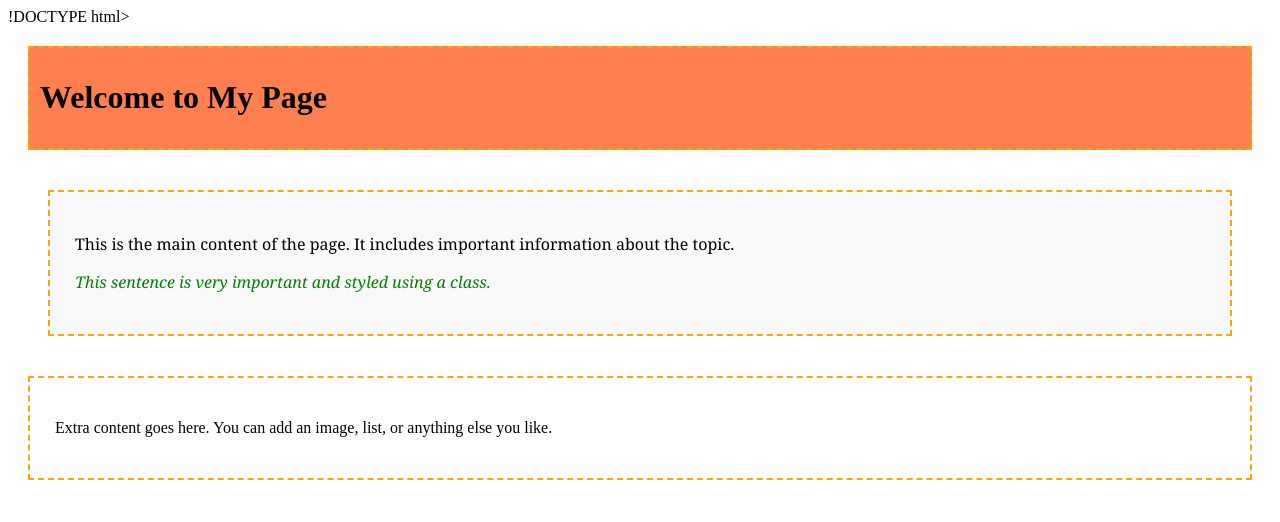
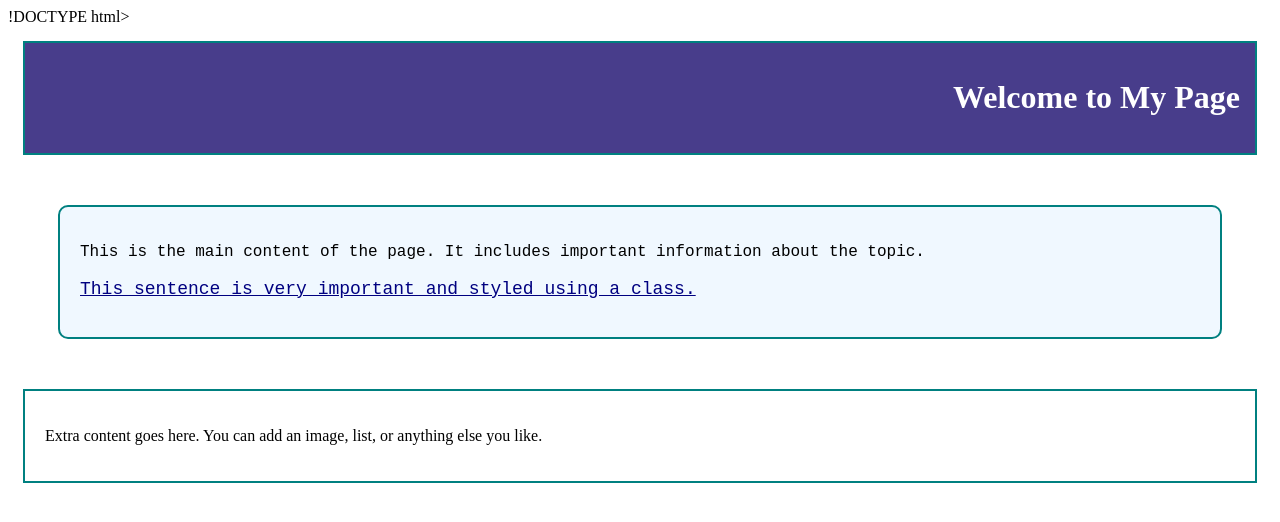
Before and after one commit to ediats/lab4-webpages, a plain HTML site: page lab503.html in a window 1280 px wide. Drawn offline with Linux system fonts and the light colour scheme.

Commit message:
Update lab503.html

```diff
--- a/lab503.html
+++ b/lab503.html
@@ -2,25 +2,31 @@
 <html>
   <head>
   <title>Your Page Title</title>
-    <style>
+   <style>
   #banner {
-    background-color: coral;
-    text-align: left;
-    padding: 10px;
+    background-color: darkslateblue;
+    color: white;
+    text-align: right;
+    padding: 15px;
   }
+
   #main-content {
-    margin: 40px;
-    font-family: Georgia;
-    background-color: #f9f9f9;
+    margin: 50px;
+    font-family: "Courier New", monospace;
+    background-color: #f0f8ff;
+    border-radius: 10px;
   }
+
   .highlight {
-    color: green;
-    font-style: italic;
+    color: navy;
+    font-size: 18px;
+    text-decoration: underline;
   }
+
   div {
-    border: 2px dashed orange;
-    padding: 25px;
-    margin: 20px;
+    border: 2px solid teal;
+    padding: 20px;
+    margin: 15px;
   }
 </style>
 </head>
```
